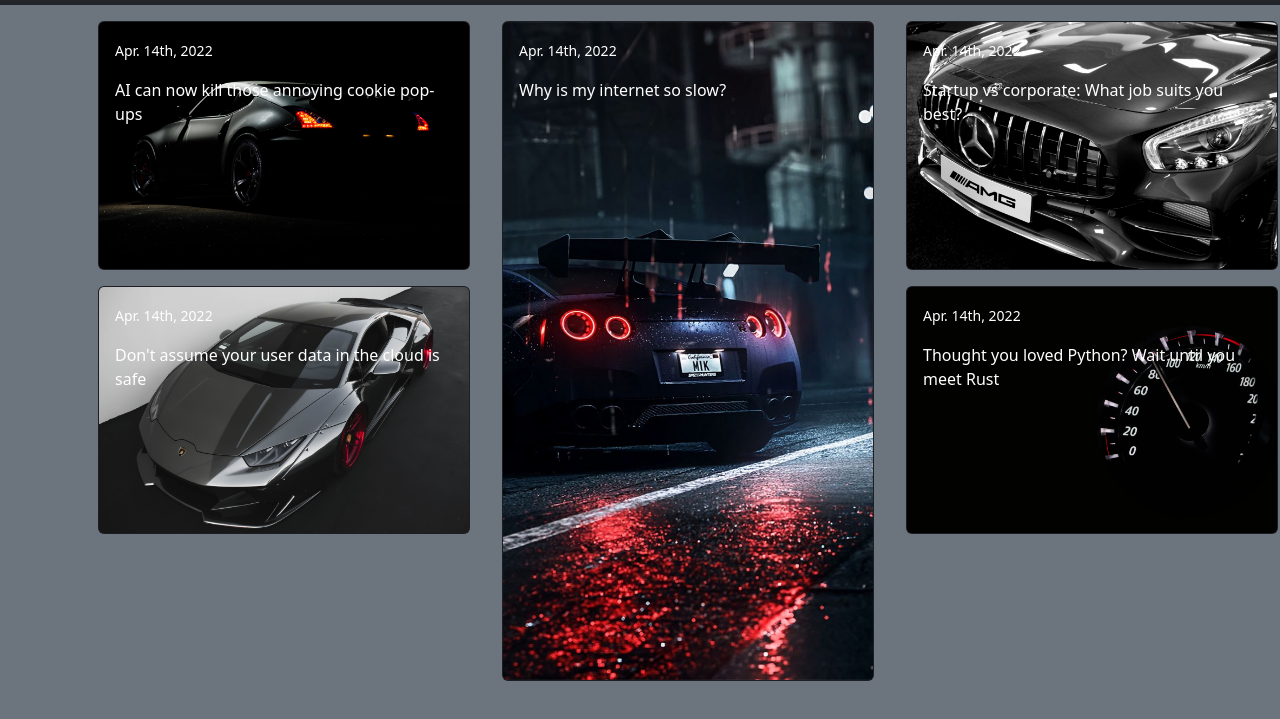
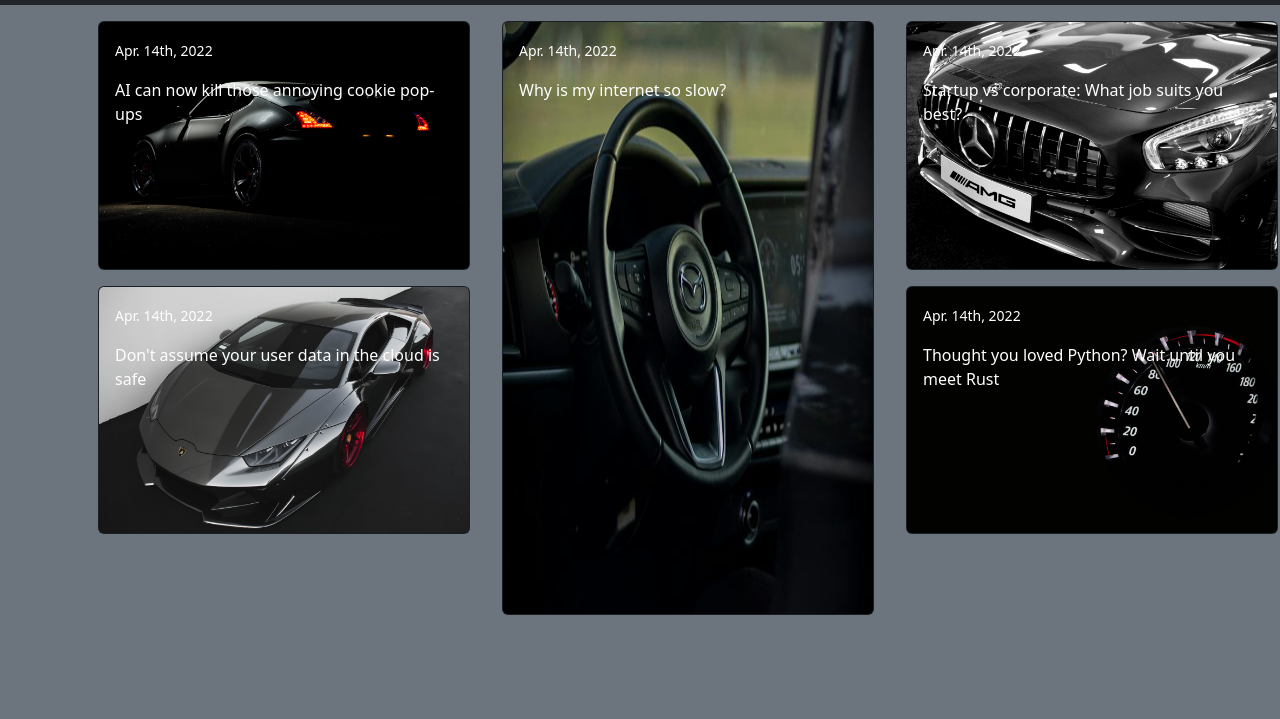
Before and after one commit to Akos7738/project, a plain HTML site: page index.html in a window 1280 px wide. Shown: the part 51-770 px from the top of the page. Drawn offline with nearby package versions, Linux system fonts and the light colour scheme.

Commit message:
majdnem done

```diff
--- a/index.html
+++ b/index.html
@@ -85,8 +85,8 @@
                 </div>
             </div>
             <div class="col col-4">
-                <div class="card myCard text-bg-dark">
-                    <img src="./pics/Luxury Sports Cars.jpg" class="card-img" alt="...">
+                <div class="mid card myCard text-bg-dark">
+                    <img src="./pics/kozepso1.jpg" class="card-img" alt="...">
                     <div class="card-img-overlay">
                         <p class="card-text"><small>Apr. 14th, 2022</small></p>
                         <p class="card-text">Why is my internet so slow?</p>
--- a/style.css
+++ b/style.css
@@ -19,5 +19,9 @@ img:hover{
     transition: 0.2s;
 }
 .mid{
-    height: 609px !important;
+    height: 594px !important;
 }
+
+.mid img{
+    height: 594px ;
+}
```
Also changed, not shown: pics/kozepso1.jpg (added).
